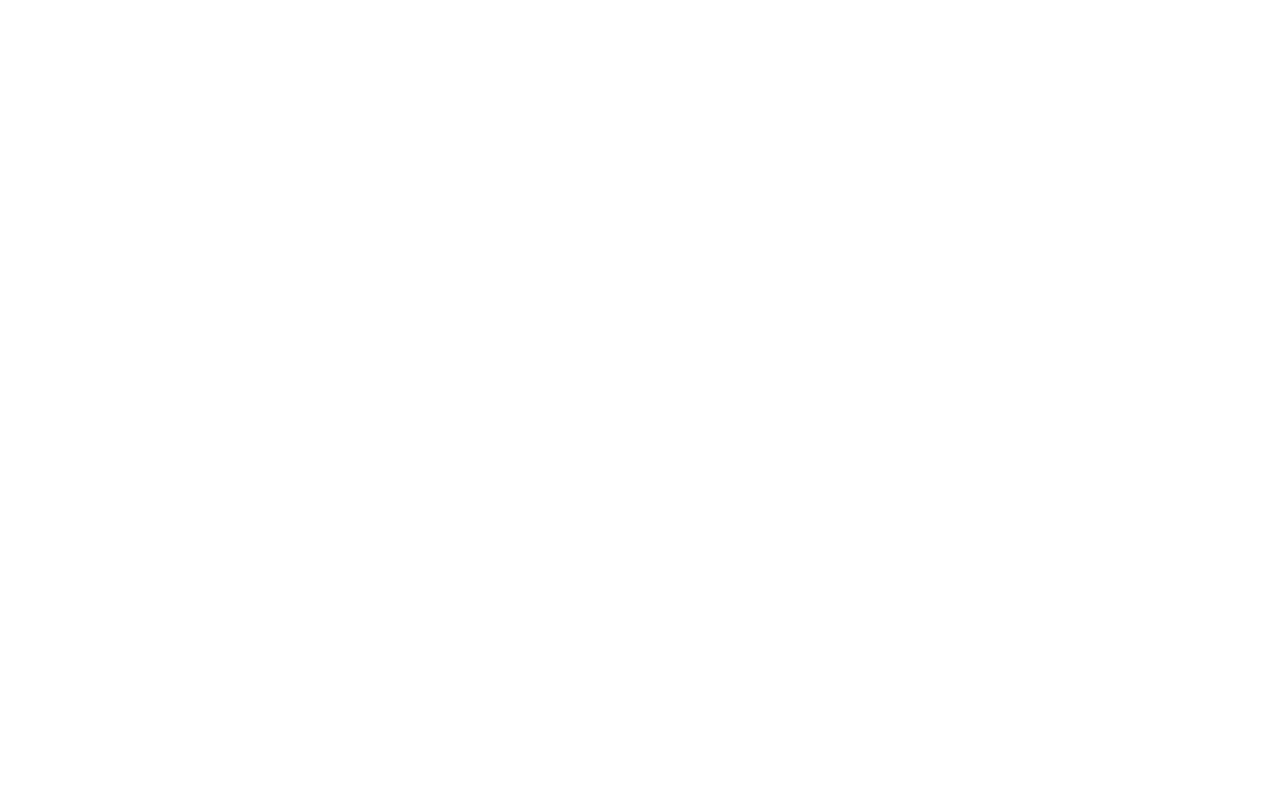
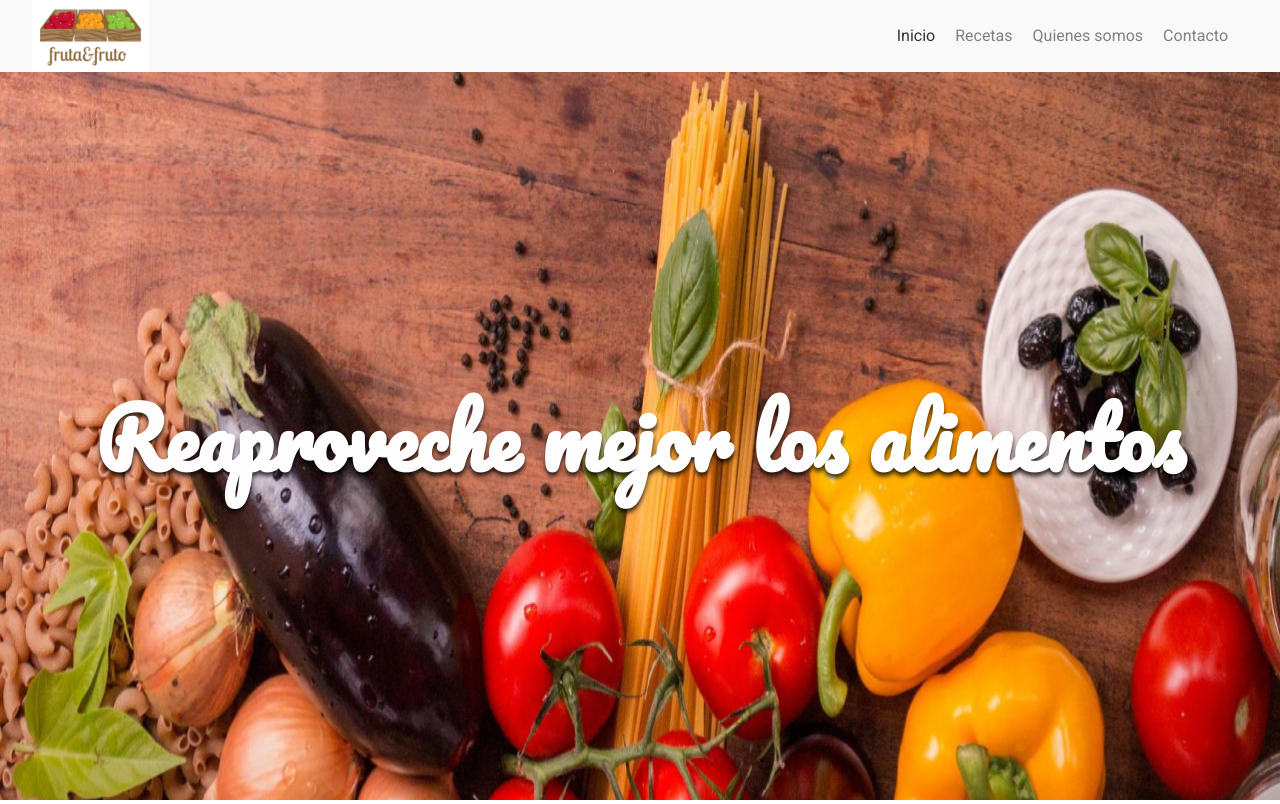
Before and after one commit to JoseAnayaR/Arquitectura-CSS, a plain HTML site: page index.html in a window 1280 px wide. Drawn offline with Linux system fonts and the light colour scheme.

Commit message:
1.1 Agregando menu de navegacion y seccion banner con su respectivo css con atomic design

```diff
--- /dev/null
+++ b/assets/css/banner/banner.css
@@ -0,0 +1,3 @@
+.banner{
+    position: relative;
+}
--- /dev/null
+++ b/assets/css/banner/banner__imagen.css
@@ -0,0 +1,4 @@
+.banner__imagen{
+    width: 100vw;
+    height: calc(100vh - 72px);
+}
--- /dev/null
+++ b/assets/css/banner/banner__titulo.css
@@ -0,0 +1,12 @@
+.banner__titulo{
+    color: #fdfdfd;
+    font-family: Pacifico, cursive;
+    font-size: 5.0625rem;
+    position: absolute;
+    left: 50%;
+    text-shadow: 0 4px 4px rgba(0, 0, 0, 0.75);
+    top: 50%;
+    text-align: center;
+    transform: translate(-50%, -50%);
+    width: 100%;
+}
--- /dev/null
+++ b/assets/css/cabecera.css
@@ -0,0 +1,8 @@
+.cabecera{
+    align-items: center;
+    background-color: #f9f9f9f9;
+    display: flex;
+    justify-content: space-between;
+    padding-left: 2rem;
+    padding-right: 2rem;
+}
--- /dev/null
+++ b/assets/css/menu/menu-item.css
@@ -0,0 +1,4 @@
+.menu__item{
+    list-style: none;
+
+}
--- /dev/null
+++ b/assets/css/menu/menu-link.css
@@ -0,0 +1,12 @@
+.menu__link{
+    color: #808080;
+    margin-right: 1.25rem;
+    text-decoration: none;
+}
+
+.menu__link:hover{
+    text-decoration: underline;
+}
+.menu__link.activo{
+    color: #333333;
+}
--- /dev/null
+++ b/assets/css/menu/menu-lista.css
@@ -0,0 +1,3 @@
+.menu__lista{
+    display: flex;
+}
--- a/index.html
+++ b/index.html
@@ -8,8 +8,31 @@
     <link href="https://fonts.googleapis.com/css?family=Pacifico|Roboto:100,300,400,500,700,900" rel="stylesheet" />
     <link href="./assets/css/normalize.css" rel="stylesheet" />
     <link href="./assets/css/reset.css" rel="stylesheet" />
+    <link rel="stylesheet" href="assets/css/style.css">
+    <link rel="stylesheet" href="assets/css/cabecera.css">
+    <link rel="stylesheet" href="assets/css/menu/menu-lista.css">
+    <link rel="stylesheet" href="assets/css/menu/menu-item.css">
+    <link rel="stylesheet" href="assets/css/menu/menu-link.css">
+    <link rel="stylesheet" href="assets/css/banner/banner.css">
+    <link rel="stylesheet" href="assets/css/banner/banner__imagen.css">
+    <link rel="stylesheet" href="assets/css/banner/banner__titulo.css">
 </head>
     <body>
+      <header class="cabecera">
+        <img class="logo" src="assets/img/logo.jpg" alt="FrutayFruto">
+        <nav class="menu">
+            <ul class="menu__lista">
+                <li class="menu__item"><a class="menu__link activo" href="#">Inicio</a></li>
+                <li class="menu__item"><a class="menu__link" href="#">Recetas</a></li>
+                <li class="menu__item"><a class="menu__link" href="#">Quienes somos</a></li>
+                <li class="menu__item"><a class="menu__link" href="#">Contacto</a></li>
+            </ul>
+        </nav>
+      </header>
+      <section class="banner">
+        <img src="assets/img/banner.png" alt="banner" class="banner__imagen">
+        <h2 class="banner__titulo">Reaproveche mejor los alimentos</h2>
 
+      </section>
     </body>
 </html>
```
